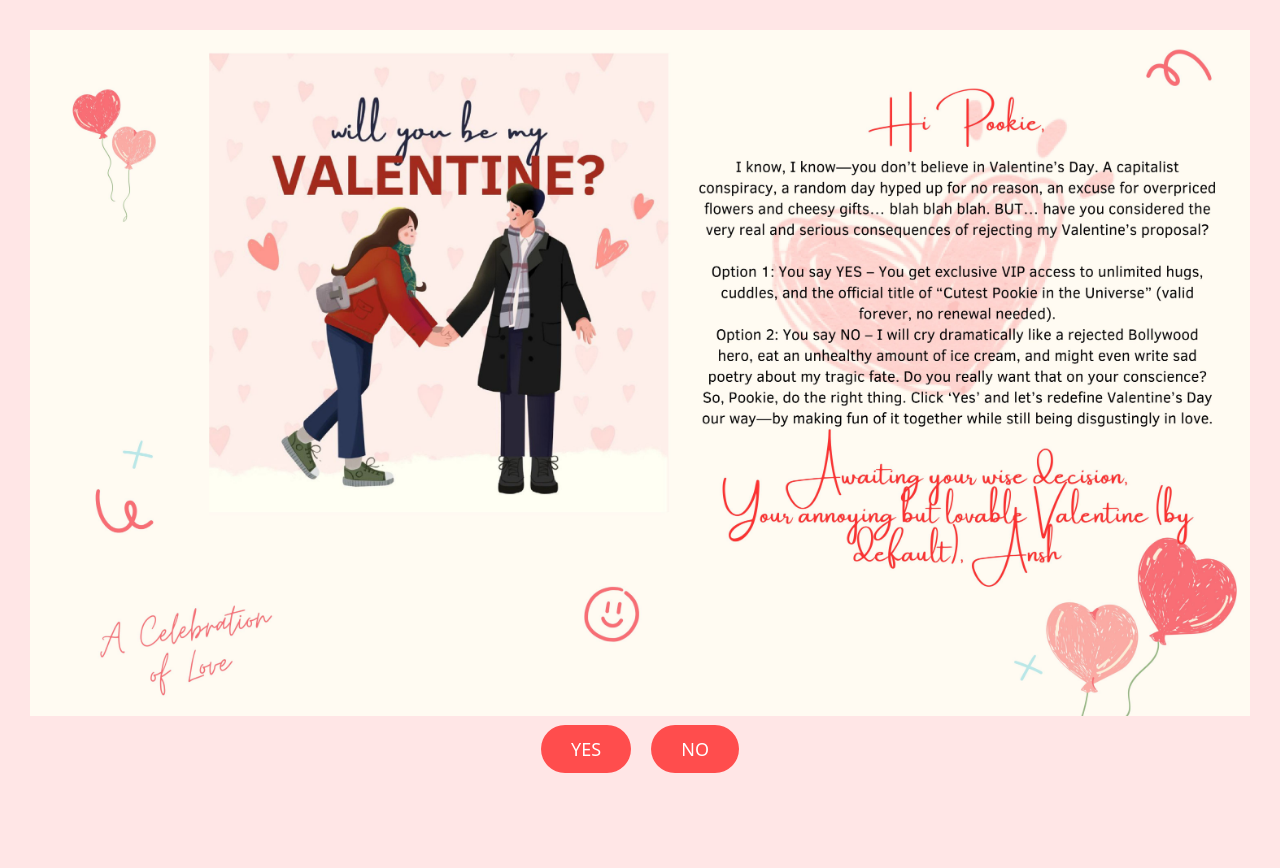
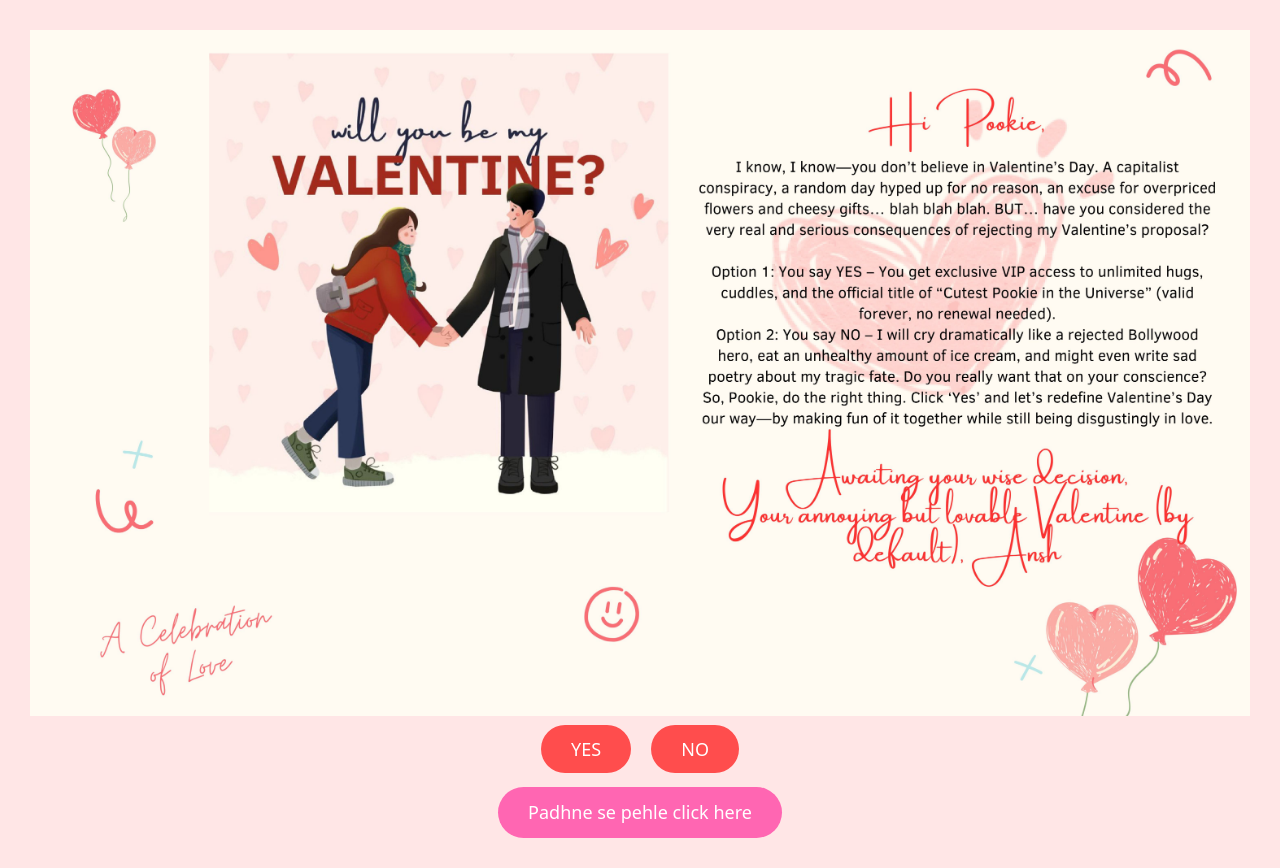
Before and after one commit to iloveyoupookie/From-Aman, a plain HTML site: page index.html in a window 1280 px wide. Before the commit the page ends 800 px from the top, so only its background shows below. Drawn offline with nearby package versions, Linux system fonts and the light colour scheme.

Commit message:
index.html

```diff
--- a/index.html
+++ b/index.html
@@ -27,18 +27,43 @@
         .button-group {
             margin-top: 20px;
         }
+        .cute-button {
+            background-color: #ff66b2;
+            color: white;
+            border: none;
+            padding: 12px 30px;
+            border-radius: 30px;
+            font-size: 18px;
+            transition: background-color 0.3s ease;
+            cursor: pointer;
+            text-decoration: none;
+        }
+        .cute-button:hover {
+            background-color: #ff3385;
+        }
     </style>
 </head>
 <body>
-    <audio autoplay loop>
+    <audio id="background-audio" loop>
         <source src="how_would_you_feel.mp3" type="audio/mpeg">
         Your browser does not support the audio element.
     </audio>
+
     <img src="1.jpg" alt="Romantic Image" class="img-fluid" style="max-width: 100%; height: auto;">
 
     <div class="button-group">
         <a href="2.html" class="romantic-button me-3">YES</a>
         <a href="3.html" class="romantic-button">NO</a>
     </div>
+
+    <!-- Cute Button to Play Audio -->
+    <button class="cute-button mt-4" onclick="playAudio()">Padhne se pehle click here</button>
+
+    <script>
+        function playAudio() {
+            var audio = document.getElementById('background-audio');
+            audio.play();
+        }
+    </script>
 </body>
 </html>
```
